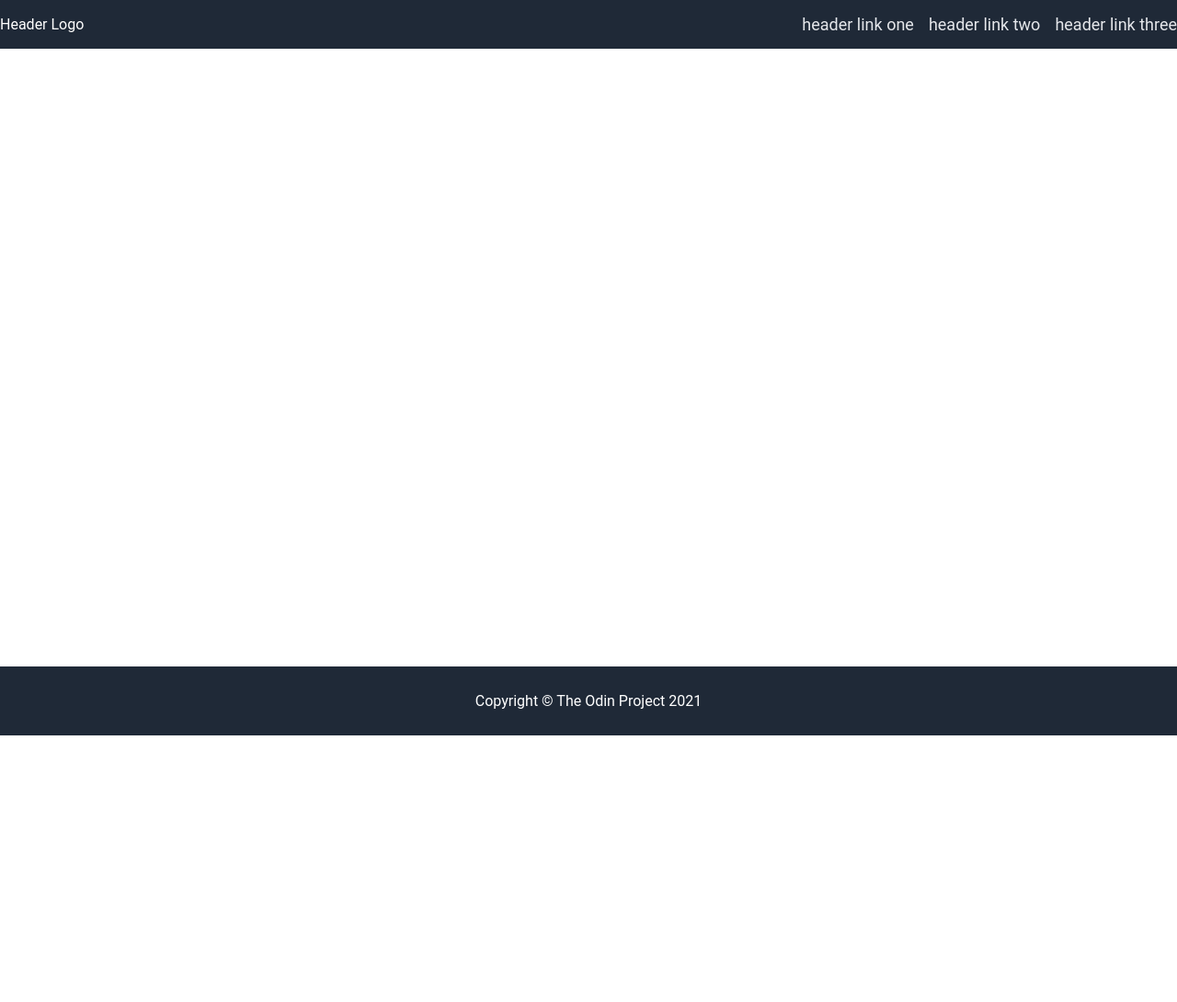
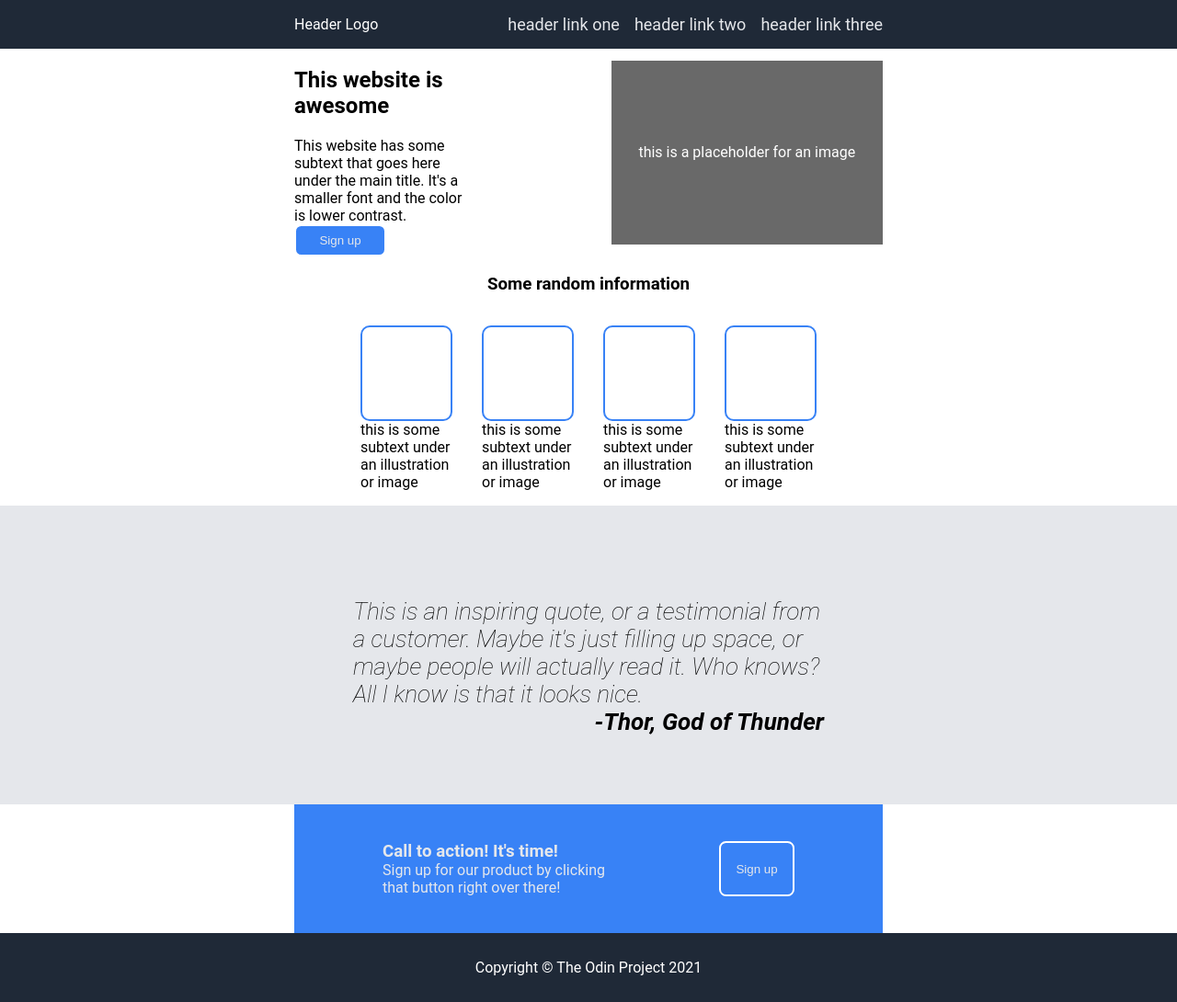
Before and after one commit to pebaha-/odin-landing-page, a plain HTML site: page index.html in a window 1280 px wide. Shown: the whole page at 92% size. Before the commit the page ends 800 px from the top, so only its background shows below. Drawn offline with Linux system fonts and the light colour scheme.

Commit message:
Add remaining content and make progress towards styling

```diff
--- a/index.html
+++ b/index.html
@@ -20,6 +20,56 @@
             </div>
         </div>
         <div class="content">
+            <div class="hero-main">
+                <div class="hero-main-left">
+                    <div class="hero-main-left-header">
+                        <h2>This website is awesome</h2>
+                    </div>
+                    <div class="hero-main-left-text">This website has some subtext that goes here under the main title.
+                        It's a smaller font and the color is lower contrast.</div>
+                    <button class="signup-btn">Sign up</button>
+                </div>
+                <div class="hero-main-right">
+                    this is a placeholder for an image
+                </div>
+            </div>
+            <div class="hero-secondary">
+                <div class="hero-secondary-header">
+                    <h3>Some random information</h3>
+                </div>
+                <div class="cards">
+                    <div class="card">
+                        <div class="card-img-placeholder"></div>
+                        <div>this is some subtext under an illustration or image</div>
+                    </div>
+                    <div class="card">
+                        <div class="card-img-placeholder"></div>
+                        <div>this is some subtext under an illustration or image</div>
+                    </div>
+                    <div class="card">
+                        <div class="card-img-placeholder"></div>
+                        <div>this is some subtext under an illustration or image</div>
+                    </div>
+                    <div class="card">
+                        <div class="card-img-placeholder"></div>
+                        <div>this is some subtext under an illustration or image</div>
+                    </div>
+                </div>
+            </div>
+            <div class="quote">
+                <div class="quote-text">This is an inspiring quote, or a testimonial from a customer. Maybe it's just
+                    filling up space, or
+                    maybe people will actually read it. Who knows? All I know is that it looks nice.</div>
+                <div class="quote-author">-Thor, God of Thunder</div>
+            </div>
+            <div class="call-to-action">
+                <div class="call-to-action-left">
+                    <h3 class="call-to-action-header">Call to action! It's time!</h3>
+                    <div class="call-to-action-text">Sign up for our product by clicking that button right over there!
+                    </div>
+                </div>
+                <button class="signup-btn-lower">Sign up </button>
+            </div>
         </div>
         <div class="footer">
             Copyright © The Odin Project 2021
--- a/style.css
+++ b/style.css
@@ -9,6 +9,7 @@ body {
 .header {
     display: flex;
     justify-content: space-between;
+    padding: 0 25%;
 }
 
 .left-header,
@@ -16,6 +17,55 @@ body {
     display: flex;
     align-items: center;
     gap: 16px;
+}
+
+.hero-main {
+    display: flex;
+    justify-content: space-between;
+    align-items: center;
+    column-gap: 25%;
+    padding: 0 25%;
+}
+
+.hero-main-left,
+.hero-main-right {
+    display: flex;
+    flex-direction: column;
+}
+
+.hero-main-left {
+    width: 250px;
+}
+
+.hero-main-right {
+    justify-content: center;
+    align-items: center;
+    width: 400px;
+    height: 200px;
+    background-color: #696969;
+    color: white;
+}
+
+.hero-secondary {
+    display: flex;
+    flex-direction: column;
+    justify-content: center;
+    align-items: center;
+}
+
+.cards {
+    display: flex;
+}
+
+.card {
+    margin: 16px;
+    width: 100px;
+}
+
+.card-img-placeholder {
+    border: 2px solid #3882F6;
+    border-radius: 10px;
+    height: 100px;
 }
 
 .content {
@@ -53,3 +103,68 @@ a {
     display: flex;
     gap: 16px;
 }
+
+.quote {
+    display: flex;
+    flex-direction: column;
+    justify-content: center;
+    align-items: center;
+    background-color: #E5E7EB;
+    padding: 100px 30% 75px 30%;
+}
+
+.quote-author {
+    align-self: flex-end;
+}
+
+.quote-text,
+.quote-author {
+    font-size: 26px;
+    font-style: italic;
+    font-weight: 100;
+}
+
+.quote-author {
+    font-weight: bold;
+}
+
+.hero-main {
+    display: flex;
+}
+
+.call-to-action {
+    display: flex;
+    background-color: #3882F6;
+    color: #E5E7EB;
+    padding: 40px;
+    justify-content: center;
+    column-gap: 100px;
+    margin-left: 25%;
+    margin-right: 25%;
+}
+
+.call-to-action-left {
+    margin-left: 10%;
+}
+
+.call-to-action-header {
+    margin: 0;
+}
+
+.signup-btn-lower {
+    margin-right: 10%;
+    width: 125px;
+    background-color: transparent;
+    color: #E5E7EB;
+    border: 2px solid white;
+    border-radius: 7.5px;
+}
+
+.signup-btn {
+    width: 100px;
+    height: 35px;
+    background-color: #3882F6;
+    color: #E5E7EB;
+    border: 2px solid white;
+    border-radius: 7.5px;
+}
```
